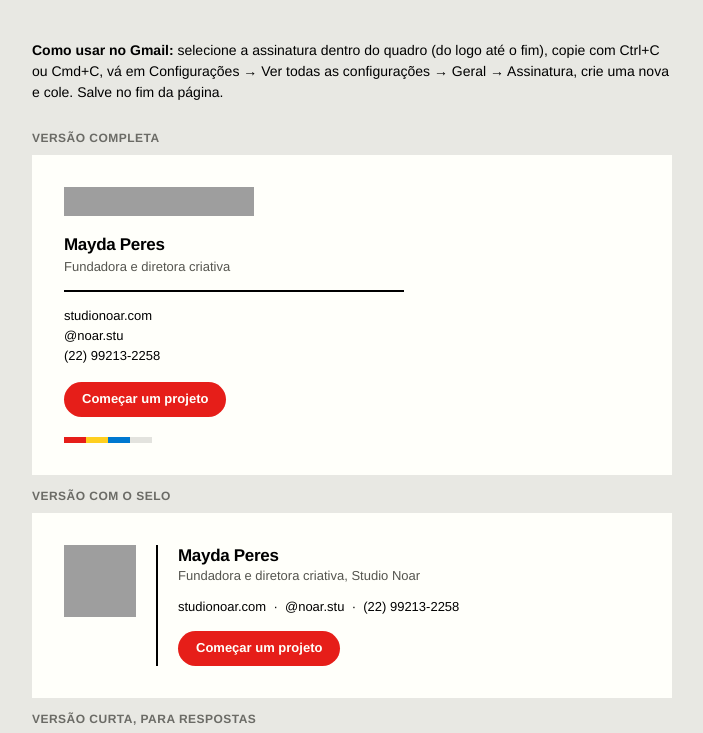
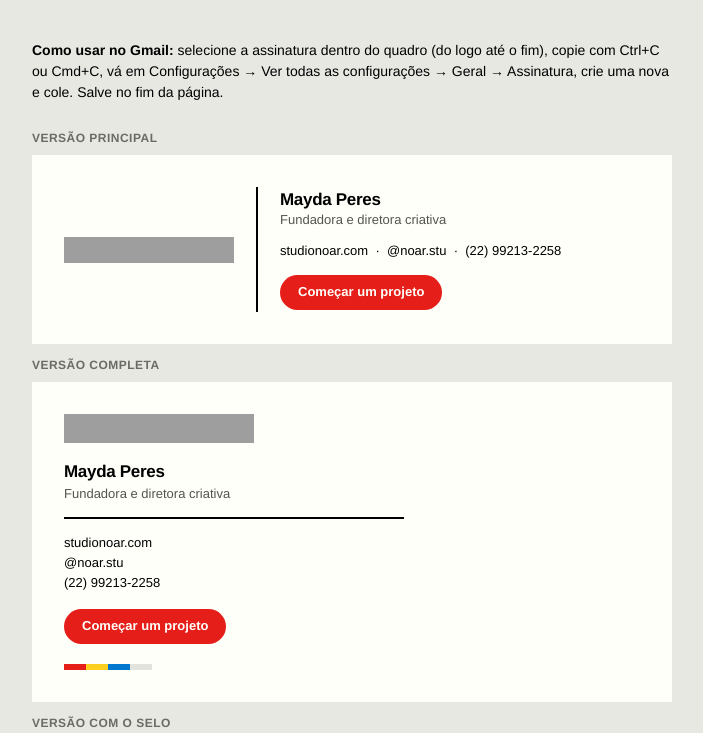
Before and after one commit to peresmayda/StudioNoar, a plain HTML site: page assets/email/assinatura.html in a window 1280 px wide. Shown: the top 733 px of the page, without its empty margins (288-991 px from the left). Drawn offline with Linux system fonts and the light colour scheme; grey boxes are pictures that could not be loaded.

Commit message:
Assinatura: versão principal com logo ao lado dos dados
Co-Authored-By: Claude Opus 5.5 <noreply@anthropic.com>
Claude-Session: https://claude.ai/code/session_016ZG4WByBue8ELPhnJsU3zs

```diff
--- a/assets/email/assinatura.html
+++ b/assets/email/assinatura.html
@@ -17,6 +17,27 @@
 <body>
 <div class="wrap">
 <p class="how"><b>Como usar no Gmail:</b> selecione a assinatura dentro do quadro (do logo até o fim), copie com Ctrl+C ou Cmd+C, vá em Configurações → Ver todas as configurações → Geral → Assinatura, crie uma nova e cole. Salve no fim da página.</p>
+
+<p class="label">Versão principal</p>
+<div class="card">
+<!-- ASSINATURA PRINCIPAL: copie daqui -->
+<table cellpadding="0" cellspacing="0" border="0" role="presentation" style="border-collapse:collapse;font-family:'Helvetica Neue',Helvetica,Arial,sans-serif;color:#000000;">
+  <tr>
+    <td valign="middle" style="padding:0 22px 0 0;">
+      <a href="https://studionoar.com" style="text-decoration:none;"><img src="https://studionoar.com/assets/email/studio-noar-logo.png" width="170" height="26" alt="Studio Noar" style="display:block;border:0;width:170px;height:26px;"></a>
+    </td>
+    <td valign="top" style="padding:2px 0 2px 22px;border-left:2px solid #000000;">
+      <div style="font-size:17px;line-height:22px;font-weight:bold;letter-spacing:-0.3px;color:#000000;">Mayda Peres</div>
+      <div style="font-size:13px;line-height:18px;color:#55554f;padding:0 0 12px 0;">Fundadora e diretora criativa</div>
+      <div style="font-size:13px;line-height:20px;color:#000000;padding:0 0 14px 0;">
+        <a href="https://studionoar.com" style="color:#000000;text-decoration:none;">studionoar.com</a>&nbsp;&nbsp;·&nbsp;&nbsp;<a href="https://instagram.com/noar.stu" style="color:#000000;text-decoration:none;">@noar.stu</a>&nbsp;&nbsp;·&nbsp;&nbsp;<a href="https://wa.me/5522992132258" style="color:#000000;text-decoration:none;">(22)&nbsp;99213-2258</a>
+      </div>
+      <a href="https://studionoar.com/#contato" style="display:inline-block;background:#E61E19;color:#FFFFFA;font-size:13px;line-height:16px;font-weight:bold;text-decoration:none;padding:9px 18px 10px 18px;border-radius:999px;">Começar um projeto</a>
+    </td>
+  </tr>
+</table>
+<!-- ASSINATURA PRINCIPAL: até aqui -->
+</div>
 
 <p class="label">Versão completa</p>
 <div class="card">
```
